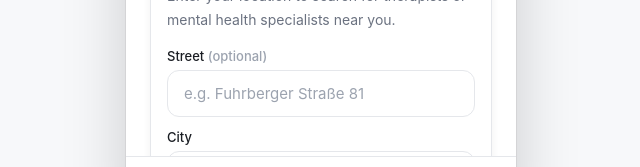
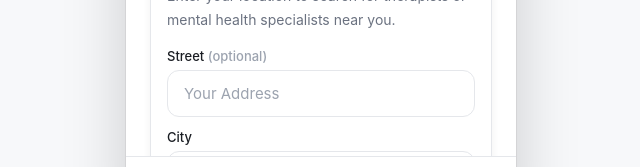
Before and after one commit to awaisq5/mind-check, a React (Vite) app in the folder client/: page /support in a window 1280 px wide. Shown: the part 598-765 px from the top of the page, without its empty margins (319-959 px from the left). Built offline with nearby package versions, Linux system fonts and the light colour scheme; no server answers; sample sign-in values are in the browser's storage.

Commit message:
made changes in place holders

```diff
--- a/client/src/components/FindSupport.jsx
+++ b/client/src/components/FindSupport.jsx
@@ -5,7 +5,7 @@ export default function FindSupport() {
     street: '',
     city: '',
     zip: '',
-    country: 'Germany',
+    country: 'Your Country',
   })
 
   const handleChange = (e) => {
@@ -58,7 +58,7 @@ export default function FindSupport() {
           <input
             type="text"
             name="street"
-            placeholder="e.g. Fuhrberger Straße 81"
+            placeholder="Your Address"
             value={form.street}
             onChange={handleChange}
           />
@@ -69,7 +69,7 @@ export default function FindSupport() {
           <input
             type="text"
             name="city"
-            placeholder="e.g. Celle"
+            placeholder="Your City"
             value={form.city}
             onChange={handleChange}
           />
@@ -80,7 +80,7 @@ export default function FindSupport() {
           <input
             type="text"
             name="zip"
-            placeholder="e.g. 29225"
+            placeholder="Your ZIP Code"
             value={form.zip}
             onChange={handleChange}
           />
@@ -91,7 +91,7 @@ export default function FindSupport() {
           <input
             type="text"
             name="country"
-            placeholder="e.g. Germany"
+            placeholder="Your Country"
             value={form.country}
             onChange={handleChange}
           />
--- a/client/src/pages/Login.jsx
+++ b/client/src/pages/Login.jsx
@@ -47,7 +47,7 @@ export default function Login() {
         {mode === 'register' && (
           <div className="input-group">
             <label className="input-label">Full name</label>
-            <input value={name} onChange={(e) => setName(e.target.value)} placeholder="Awais" />
+            <input value={name} onChange={(e) => setName(e.target.value)} placeholder="Name" />
           </div>
         )}
 
```
